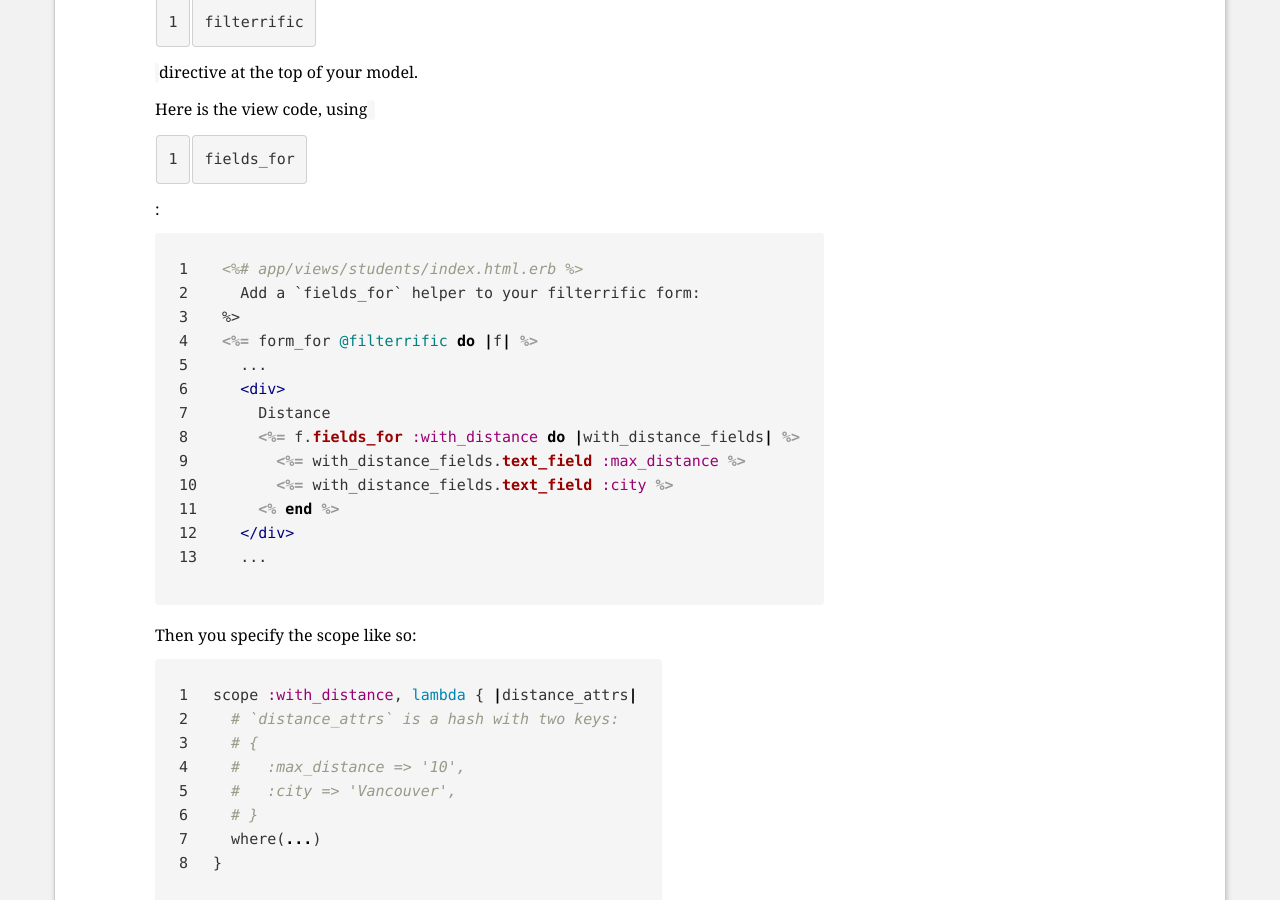
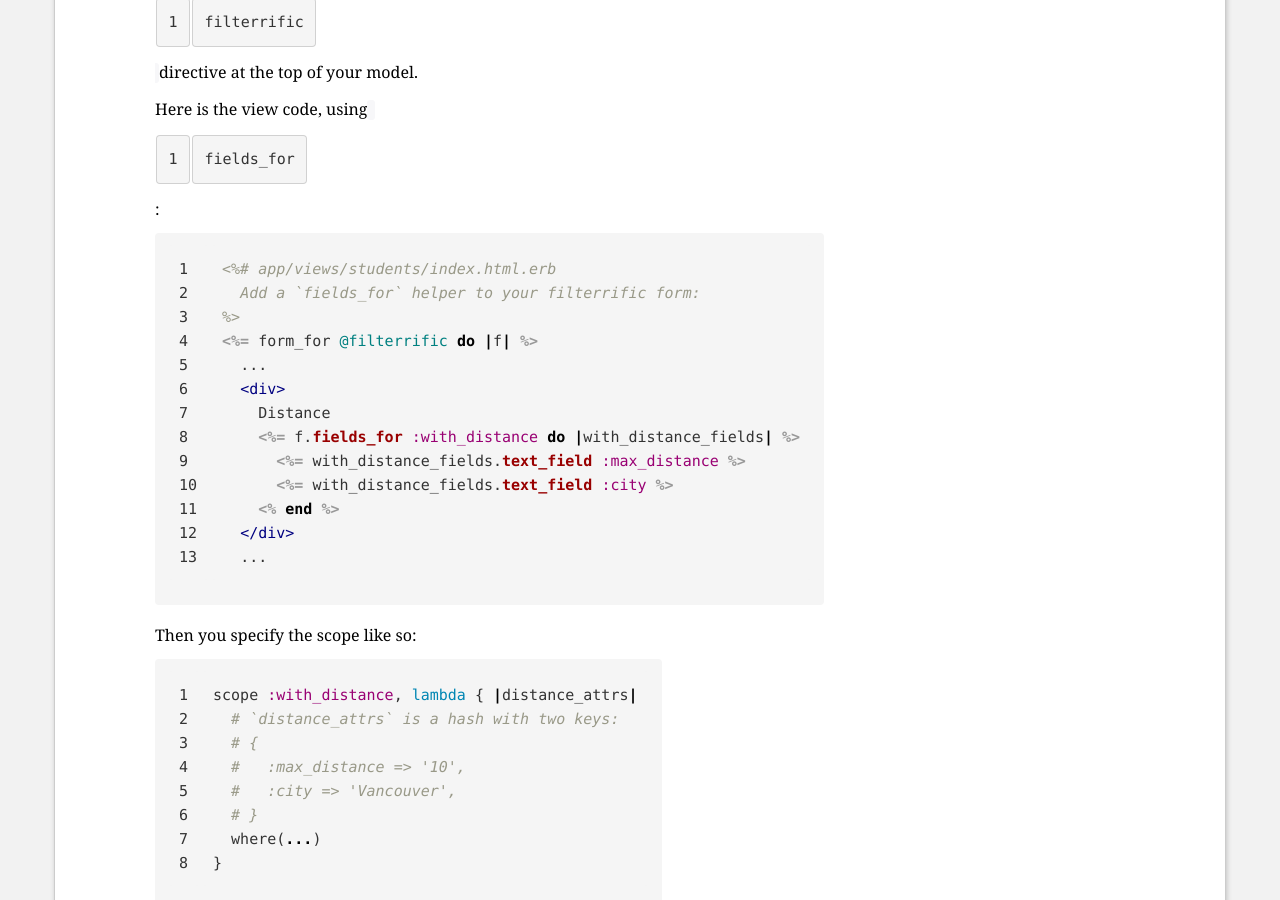
Before and after one commit to jhund/filterrific, a Jekyll site: the page built from pages/active_record_scope_patterns.md, in a window 1280 px wide and 900 px high, scrolled down 10214 px. Built offline with Jekyll 4.4.1, drawn with Linux system fonts in a browser that asks for light colours; Markdown is read by kramdown in place of the engine named in the settings.

Commit message:
Fixed comment syntax

````diff
--- a/pages/active_record_scope_patterns.md
+++ b/pages/active_record_scope_patterns.md
@@ -353,7 +353,7 @@ You will use a scope called `with_distance`. You declare it as usual in the
 Here is the view code, using `fields_for`:
 
 ```erb
-<%# app/views/students/index.html.erb %>
+<%# app/views/students/index.html.erb
   Add a `fields_for` helper to your filterrific form:
 %>
 <%= form_for @filterrific do |f| %>
````
